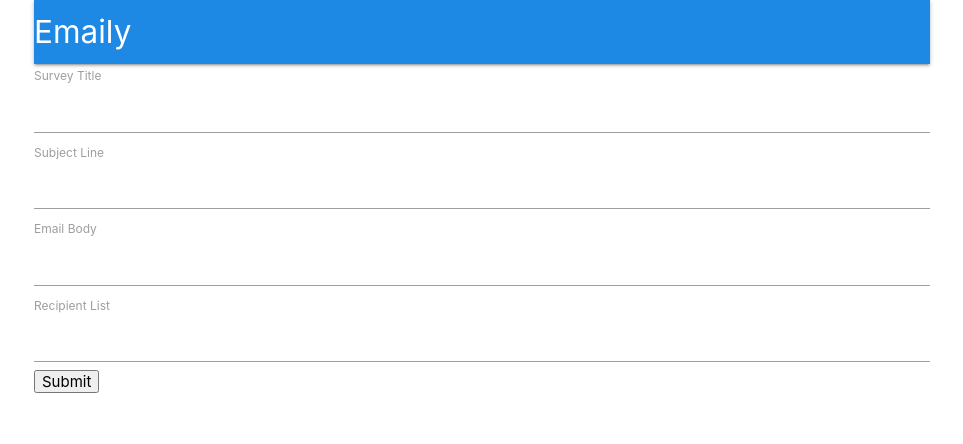
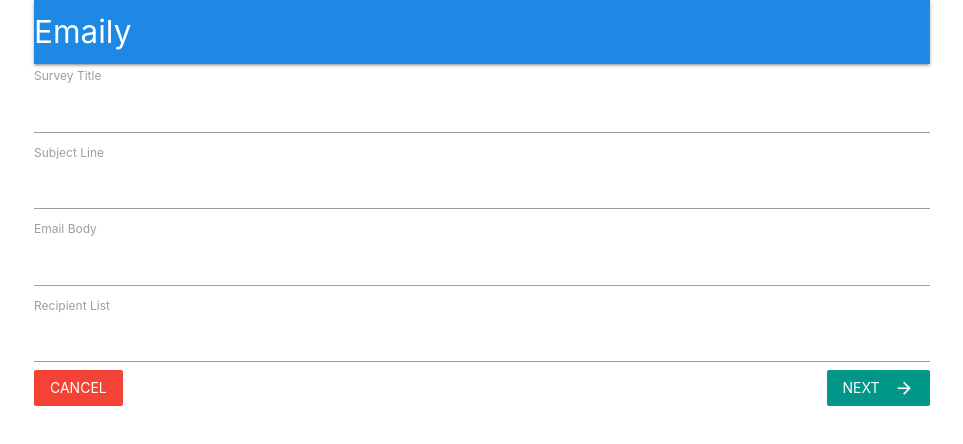
Before and after one commit to ttuom1nen/Emaily, a React (Create React App) app in the folder client/: page /surveys/new in a window 1280 px wide. Shown: the top 444 px of the page, without its empty margins (158-1121 px from the left). Built offline with nearby package versions, Linux system fonts and the light colour scheme; no server answers.

Commit message:
Form styling

```diff
--- a/client/src/components/surveys/SurveyForm.js
+++ b/client/src/components/surveys/SurveyForm.js
@@ -1,6 +1,7 @@
 import _ from "lodash";
 import React, { Component } from "react";
 import { reduxForm, Field } from "redux-form";
+import { Link } from "react-router-dom";
 import SurveyField from "./SurveyField";
 
 const FIELDS = [
@@ -30,7 +31,13 @@
       <div>
         <form onSubmit={this.props.handleSubmit(values => console.log(values))}>
           {this.renderFields()}
-          <button type="submit">Submit</button>
+          <Link to="/surveys" className="red btn-flat white-text">
+            Cancel
+          </Link>
+          <button type="submit" className="teal btn-flat right white-text">
+            Next
+            <i className="material-icons right">arrow_forward</i>
+          </button>
         </form>
       </div>
     );
```
